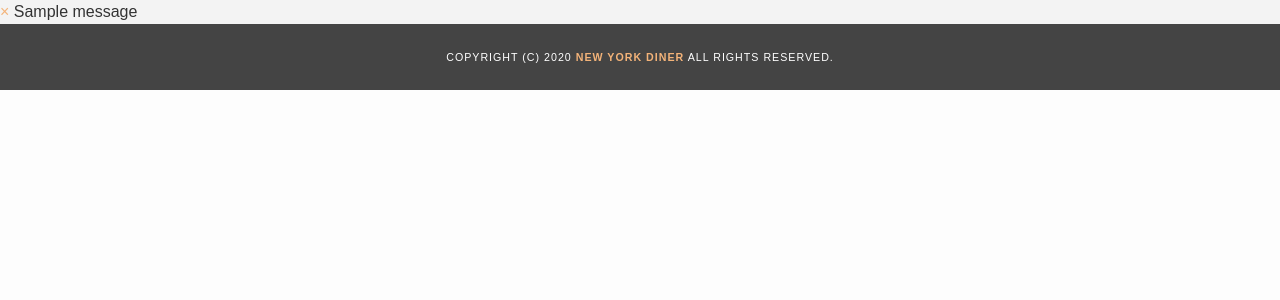
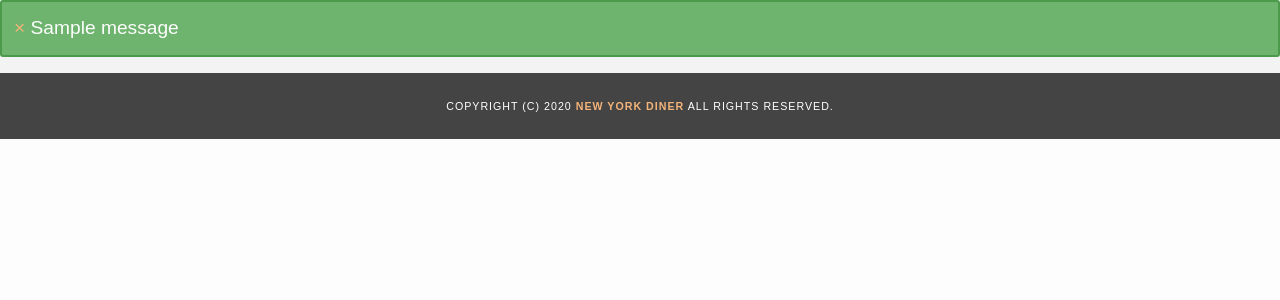
Before and after one commit to albagon/ny-diner, a Flask app: template templates/layouts/main.html in a window 1280 px wide. Shown: the part 78-378 px from the top of the page. Run offline with Flask 2, Linux system fonts and the light colour scheme; the template is opened without the code that fills it: most values are stand-ins (such as "Sample title", 1, 10 or a date in 2020); one stand-in notice (Sample message) is shown; parts of the project's set-up code (start-up, migrations or seed data) failed here and were passed over.

Commit message:
feat: Add categories to flash alerts

```diff
--- a/app.py
+++ b/app.py
@@ -206,9 +206,9 @@ def create_app(test_config = None):
             db.session.close()
         if not error:
             # on successful db insert, flash success
-            flash('Thank you ' + body['name'] + ' for your review.')
+            flash('Thank you ' + body['name'] + ' for your review.', 'success')
         else:
-            flash('An error occurred. Review could not be listed.')
+            flash('An error occurred. Review could not be listed.', 'error')
         return redirect('/restaurants/'+str(id)+'/reviews')
 
     '''
@@ -249,7 +249,7 @@ def create_app(test_config = None):
                     restaurant.insert()
                 else:
                     error = True
-                    message = 'An error occurred. Wrong formating of operating hours.'
+                    message = 'Wrong formating of operating hours.'
             else:
                 error = True
                 message = 'The form contains invalid data.'
@@ -261,10 +261,10 @@ def create_app(test_config = None):
         finally:
             db.session.close()
         if not error:
-            flash('Your form is valid and ' + form.name.data + ' was inserted.')
+            flash(form.name.data + ' was successfully listed.', 'success')
             return redirect('/new_restaurants')
         else:
-            flash('An error occurred. ' + message)
+            flash('An error occurred. ' + message, 'error')
             return render_template('forms/new_restaurant.html',
                                      userinfo=session['profile'],
                                      form=form)
--- a/static/css/styles.css
+++ b/static/css/styles.css
@@ -429,6 +429,28 @@ header {
   padding-left: 10px;
 }
 
+/* ====================== Flashing alerts ====================== */
+.alert {
+  padding: 12px;
+  border-radius: 3px;
+  font-size: 1.2rem;
+  margin-bottom: 16px;
+  border-width: 2px;
+  border-style: solid;
+}
+
+.alert-error {
+  border-color: #8b000063;
+  background-color: #ff000082;
+  color: #fdfdfd;
+}
+
+.alert-success {
+  border-color: #0064004f;
+  background-color: #0080008c;
+  color: #fdfdfd;
+}
+
 /* This media query makes the map taller in tablets */
 @media screen and (min-width: 32em) {
   .title a {
--- a/templates/layouts/main.html
+++ b/templates/layouts/main.html
@@ -32,10 +32,10 @@
   </header>
 
   <main id="maincontent">
-    {% with messages = get_flashed_messages() %}
+    {% with messages = get_flashed_messages(with_categories=True) %}
       {% if messages %}
-        {% for message in messages %}
-          <div class="alert alert-warning fade in">
+        {% for category, message in messages %}
+          <div class="alert alert-{{category}}">
             <a class="close" data-dismiss="alert">&times;</a>
             {{ message }}
           </div>
```
